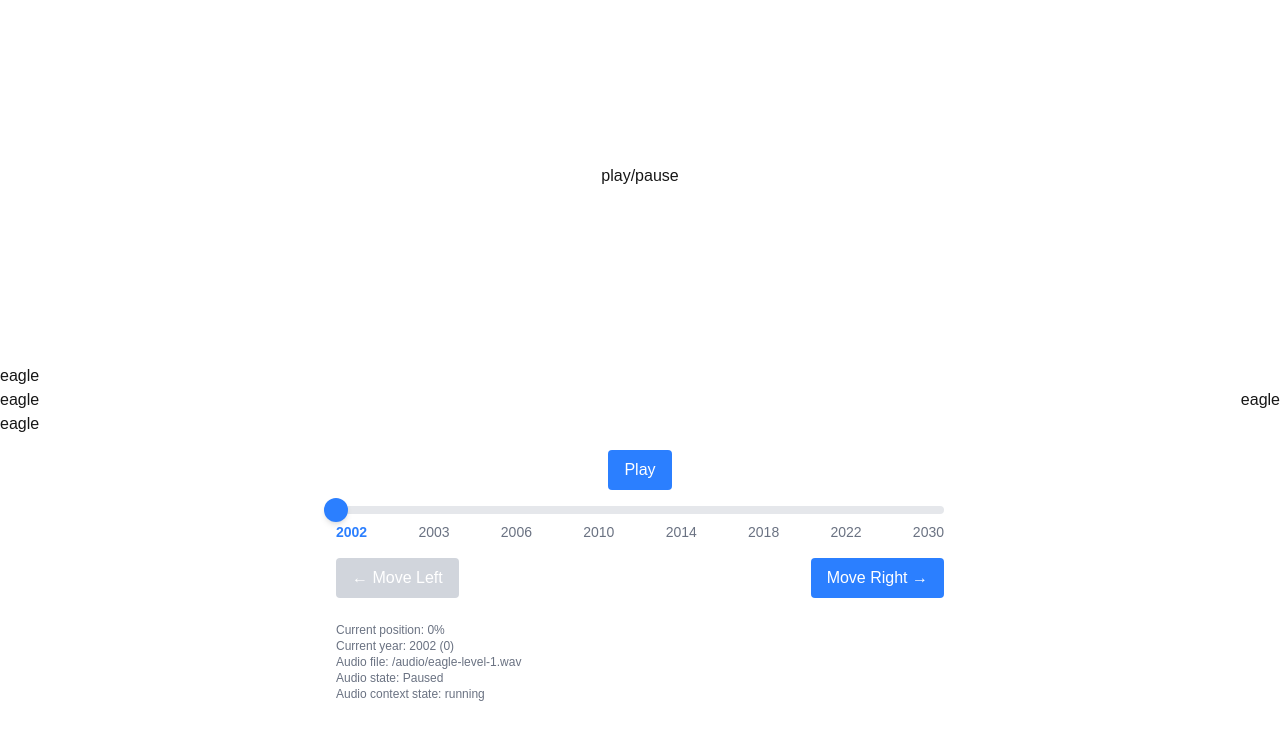
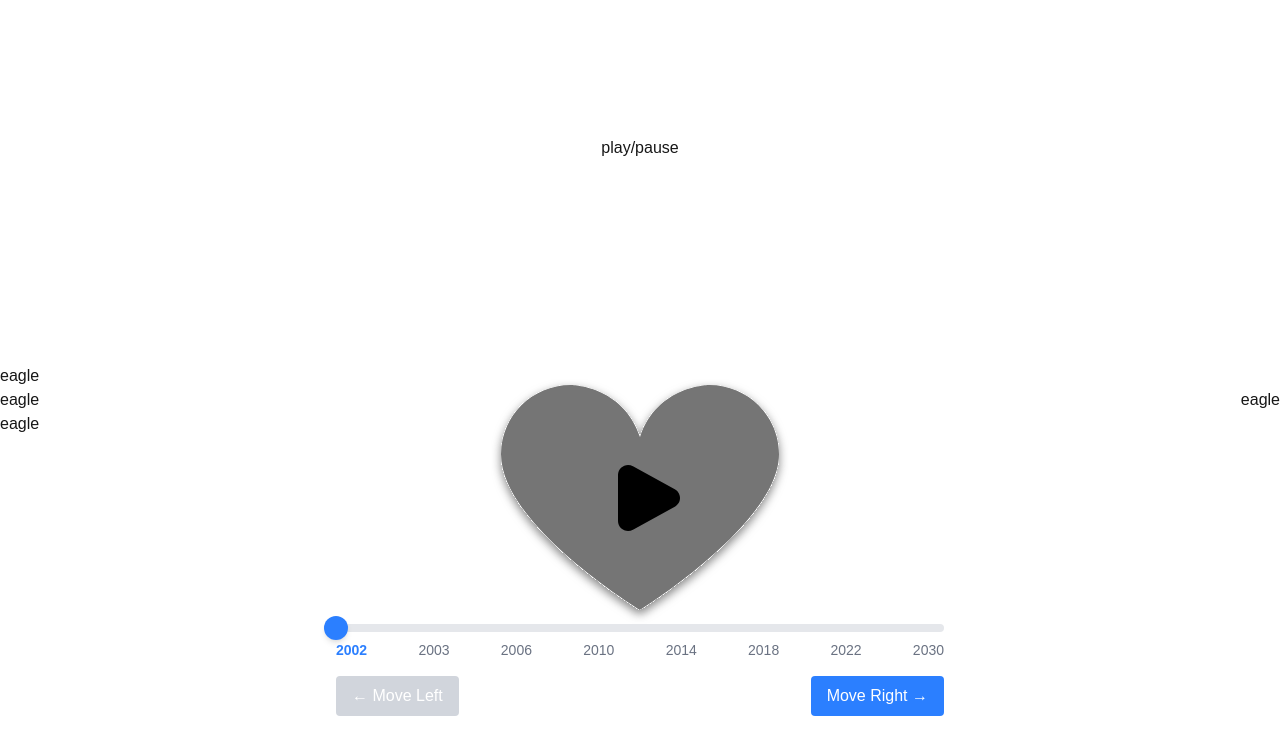
Before and after one commit to hsinlun99/sound-in-interaction, a Next.js app: page / in a window 1280 px wide. Both pictures are taken after a click on the button "Start". Shown: the top 754 px of the page. Built offline with nearby package versions, Linux system fonts and the light colour scheme; no server answers.

Commit message:
feat: :sparkles: play button change color to reflect the level

```diff
--- a/src/components/InteractiveSlider.tsx
+++ b/src/components/InteractiveSlider.tsx
@@ -1,9 +1,11 @@
 import React, { useEffect, useState, useRef } from "react";
+import PlayButton from "./PlayButton";
 
 interface InteractiveSliderProps {
   audioContext: AudioContext | null;
   years: number[];
   yearAudios: string[]; // Array of audio file paths matching the years array
+  healthLevels: string[];
 }
 
 interface AudioSource {
@@ -15,7 +17,7 @@ interface AudioSource {
   audioPath: string;
 }
 
-const InteractiveSlider: React.FC<InteractiveSliderProps> = ({ years, audioContext, yearAudios }) => {
+const InteractiveSlider: React.FC<InteractiveSliderProps> = ({ years, audioContext, yearAudios, healthLevels }) => {
   const [position, setPosition] = useState(0);
   const [isPlaying, setIsPlaying] = useState(false);
   const [, setAudioSources] = useState<AudioSource[]>([]);
@@ -253,14 +255,16 @@ const InteractiveSlider: React.FC<InteractiveSliderProps> = ({ years, audioConte
     <>
       <div className="flex flex-col items-center w-full mx-auto p-4">
         {/* Play/Pause Button */}
-        <button
-          onClick={togglePlayback}
-          disabled={isLoading}
-          className={`px-4 py-2 mb-4 text-white rounded ${isLoading ? 'bg-gray-400' : isPlaying ? 'bg-red-500 hover:bg-red-600' : 'bg-blue-500 hover:bg-blue-600'
-            }`}
-        >
-          {isLoading ? "Loading audio..." : isPlaying ? "Pause" : "Play"}
-        </button>
+        {isLoading ? (
+          "Loading audios..."
+        ) : (
+          <button
+            onClick={togglePlayback}
+            disabled={isLoading}
+          >
+            <PlayButton isPlaying={isPlaying} selectedYearIndex={currentIndex} healthLevels={healthLevels} isAnswerShown={true} />
+          </button>
+        )}
 
         {/* Slider track */}
         <div className="relative w-full h-2 bg-gray-200 rounded-full mb-2">
@@ -305,13 +309,13 @@ const InteractiveSlider: React.FC<InteractiveSliderProps> = ({ years, audioConte
         </div>
 
         {/* Debug info */}
-        <div className="mt-6 text-xs text-gray-500 w-full">
+        {/* <div className="mt-6 text-xs text-gray-500 w-full">
           <div>Current position: {position}%</div>
           <div>Current year: {years[currentIndex]} ({currentIndex})</div>
           <div>Audio file: {yearAudios[currentIndex]}</div>
           <div>Audio state: {isPlaying ? "Playing" : "Paused"}</div>
           <div>Audio context state: {audioContext?.state}</div>
-        </div>
+        </div> */}
       </div>
     </>
   );
--- a/src/pages/index.tsx
+++ b/src/pages/index.tsx
@@ -57,7 +57,7 @@ export default function Home() {
 
               </div>
               <div className="w-full">
-                <InteractiveSlider years={eagle.years} audioContext={audioContext} yearAudios={eagle.yearAudios} />
+                <InteractiveSlider years={eagle.years} audioContext={audioContext} yearAudios={eagle.yearAudios} healthLevels={eagle.healthLevels} />
               </div>
             </div>
 
```
